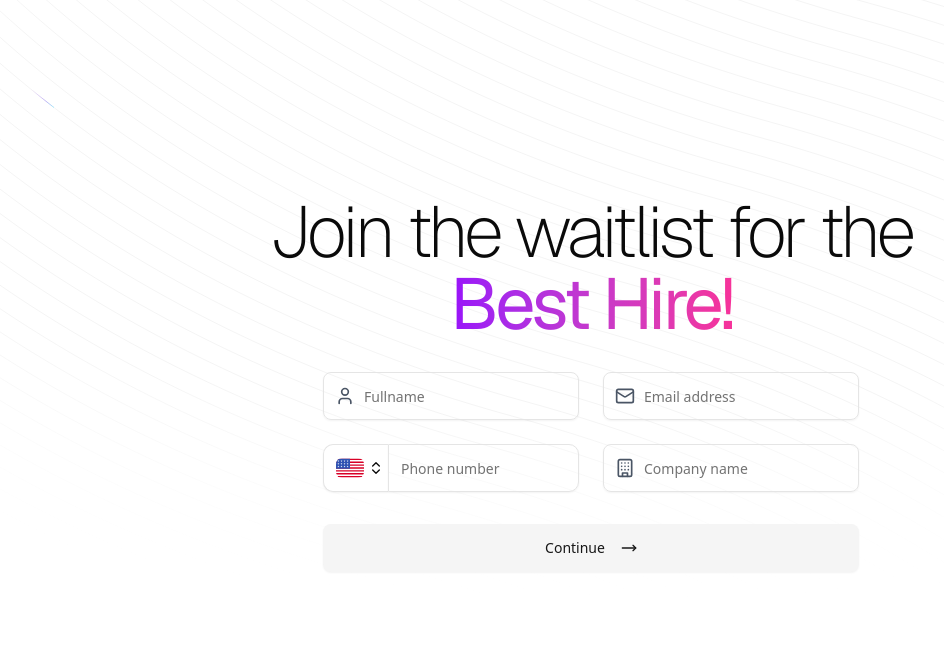
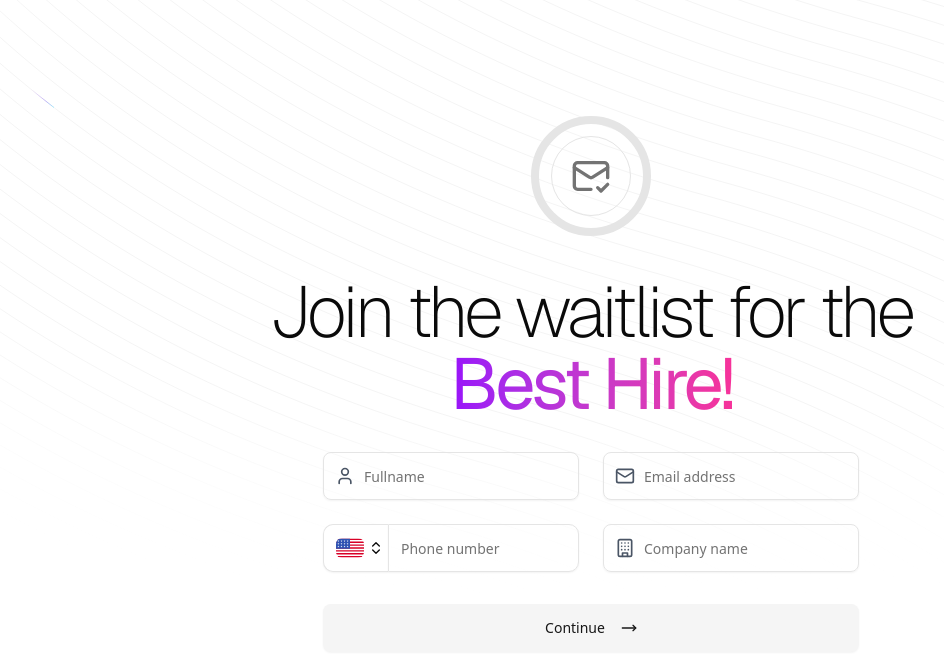
Before and after one commit to joshnwosu/LandingPage, a Next.js app: page /waitlist in a window 1280 px wide. Shown: the top 672 px of the page, without its empty margins (49-993 px from the left). Built offline with nearby package versions, Linux system fonts and the light colour scheme.

Commit message:
fix: updated ui

```diff
--- a/app/waitlist/page.tsx
+++ b/app/waitlist/page.tsx
@@ -15,11 +15,12 @@ import {
   FormMessage,
 } from '@/components/ui/form';
 import { Input } from '@/components/ui/input';
-import { Building, Mail, MoveRight, User } from 'lucide-react';
+import { Building, Mail, MailCheck, MoveRight, User } from 'lucide-react';
 import { PhoneInput } from '@/components/shared/phone-input';
 import { parsePhoneNumber } from 'react-phone-number-input';
 import { useEffect, useState } from 'react';
 import { SuccessModal } from '@/components/shared/success-modal';
+import { motion } from 'framer-motion';
 
 // Zod schema remains the same
 const formSchema = z.object({
@@ -157,7 +158,23 @@ export default function Waitlist() {
 
       <div className='relative z-10 flex items-center justify-center min-h-screen'>
         <div className='flex flex-col items-center justify-center'>
+          <motion.div
+            initial={{ y: 20, opacity: 0 }}
+            animate={{ y: 0, opacity: 1 }}
+            transition={{ delay: 0.5, duration: 0.3 }}
+          >
+            <div className='flex justify-center items-center mb-10 border-border border-8 w-30 h-30 rounded-full'>
+              <div className='flex justify-center items-center border border-border w-20 h-20 rounded-full'>
+                <MailCheck className='h-10 w-10 text-neutral-500' />
+              </div>
+            </div>
+          </motion.div>
           <div className='space-y-6 text-center'>
+            <motion.div
+              initial={{ y: 20, opacity: 0 }}
+              animate={{ y: 0, opacity: 1 }}
+              transition={{ delay: 0.1, duration: 0.3 }}
+            >
               <h1 className='text-5xl md:text-7xl max-w-4xl tracking-tighter text-center font-sans'>
                 <span className='text-spektr-cyan-50 font-extralight'>
                   Join the waitlist for the{' '}
@@ -171,9 +188,15 @@ export default function Waitlist() {
                   Best Hire!
                 </span>
               </h1>
+            </motion.div>
           </div>
 
           <div className='w-full max-w-[600px] mx-auto p-8 space-y-12'>
+            <motion.div
+              initial={{ y: 20, opacity: 0 }}
+              animate={{ y: 0, opacity: 1 }}
+              transition={{ delay: 0.3, duration: 0.3 }}
+            >
               <Form {...form}>
                 <form
                   onSubmit={form.handleSubmit(onSubmit)}
@@ -276,6 +299,7 @@ export default function Waitlist() {
                   )}
                 </form>
               </Form>
+            </motion.div>
           </div>
         </div>
       </div>
```
Lines whose indentation alone changed are shown as unchanged.
